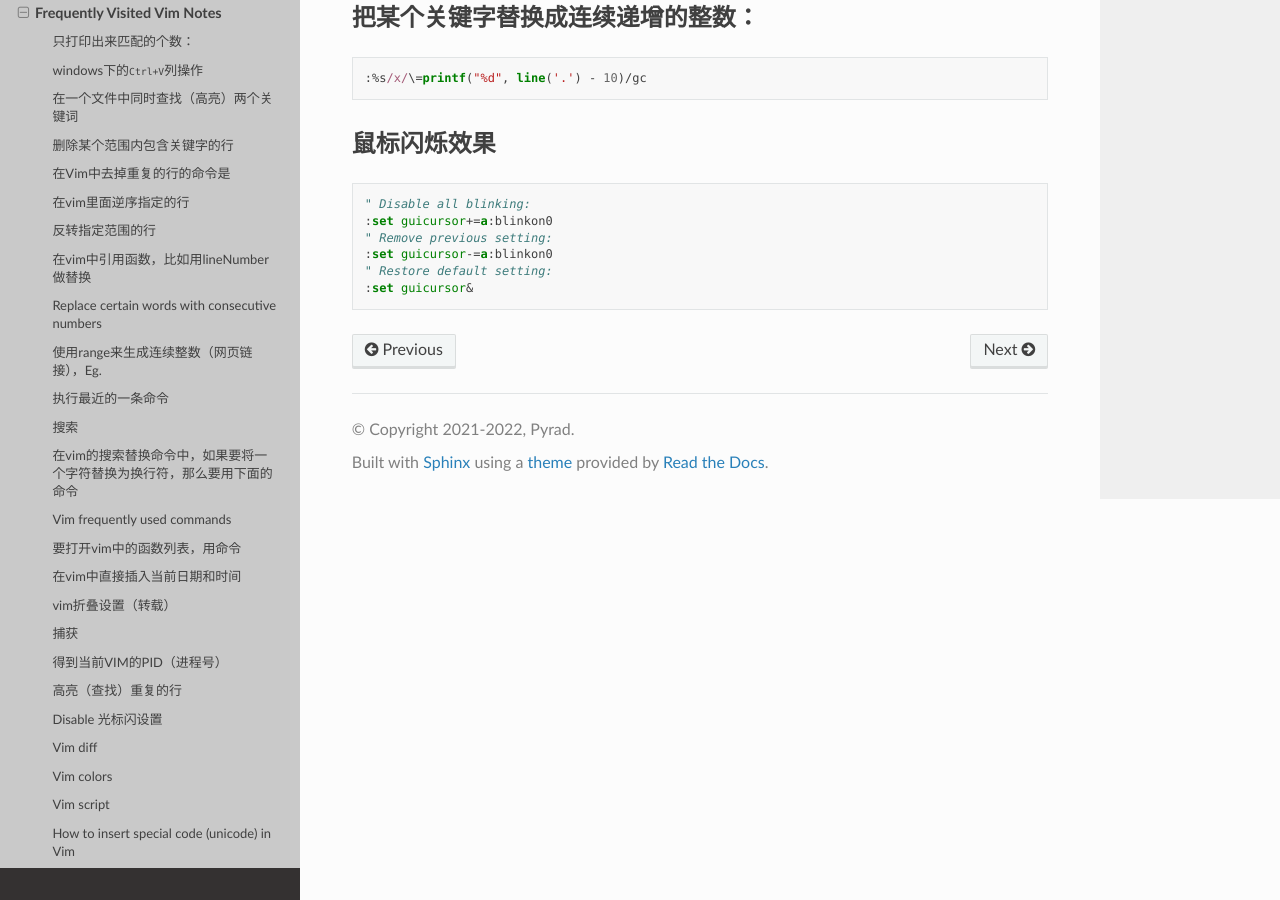
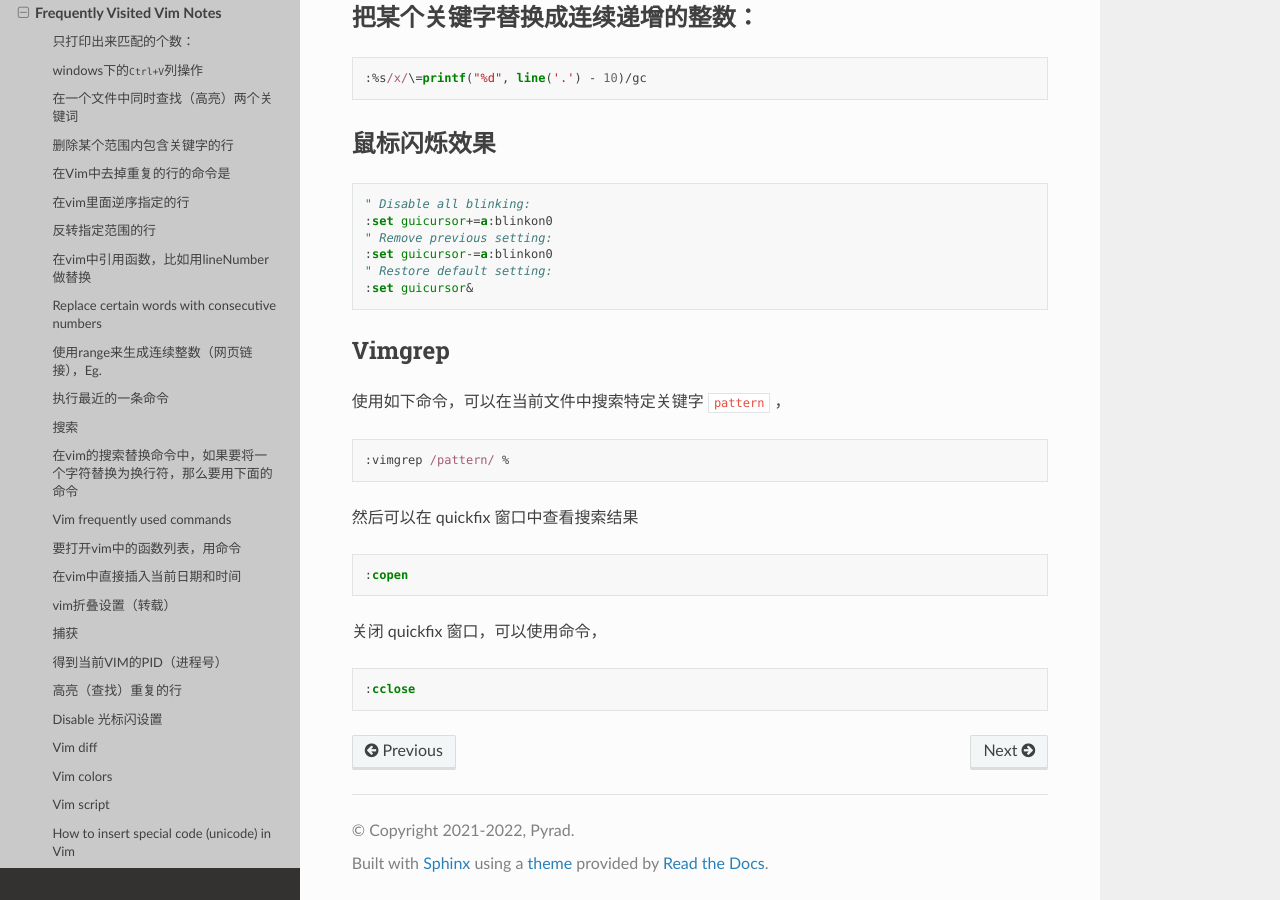
Before and after one commit to Pyrad/pyradnotes, a Sphinx documentation site: the page built from source/Vim/vim.md, in a window 1280 px wide and 900 px high, scrolled down 11979 px. Built offline with Sphinx 7.4.7 and the Read the Docs theme 2.0.0, drawn with Linux system fonts in a browser that asks for light colours.

Commit message:
Vim Vimgrep & quickfix window

````diff
--- a/source/Vim/vim.md
+++ b/source/Vim/vim.md
@@ -551,3 +551,24 @@ autocmd BufNewFile,BufFilePre,BufRead *.md set filetype=markdown
 " Restore default setting:
 :set guicursor&
 ```
+
+
+## Vimgrep
+
+使用如下命令，可以在当前文件中搜索特定关键字 `pattern` ，
+
+```vim
+:vimgrep /pattern/ %
+```
+
+然后可以在 quickfix 窗口中查看搜索结果
+
+```vim
+:copen
+```
+
+关闭 quickfix 窗口，可以使用命令，
+
+```vim
+:cclose
+```
````
